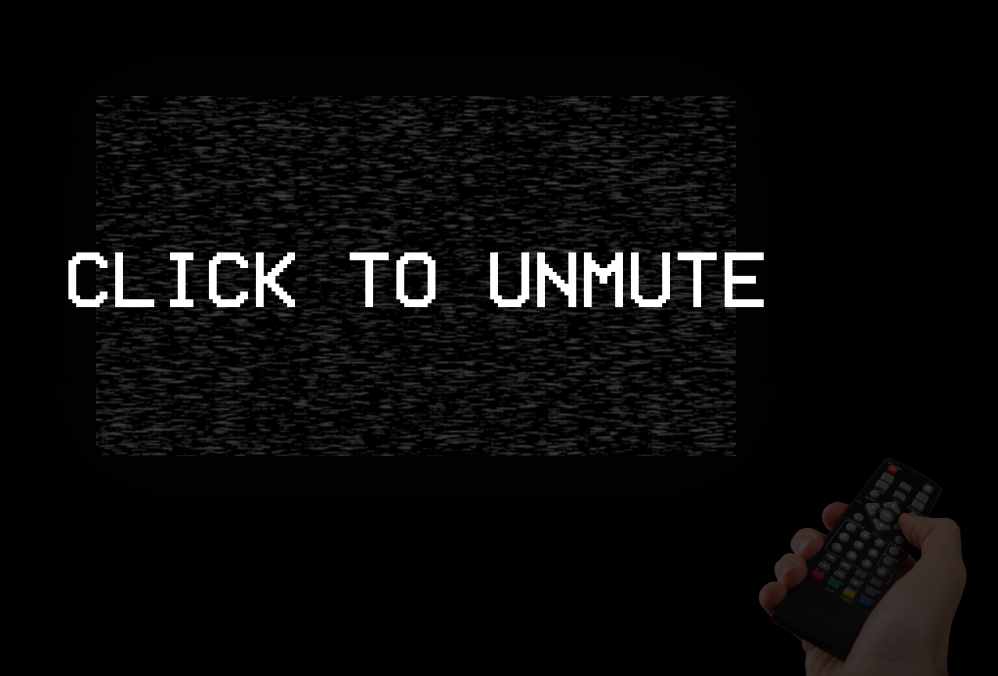
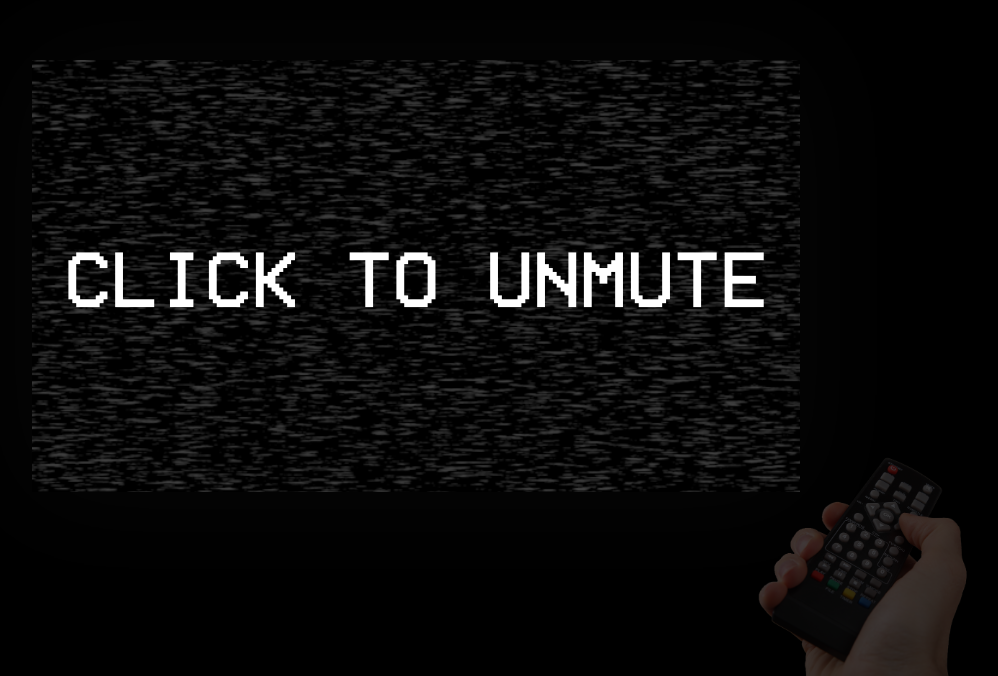
Before and after one commit to jchabin/tv, a plain HTML site: page index.html in a window 1280 px wide. Shown: the part 124-800 px from the top of the page, without its empty margins (224-1222 px from the left). Drawn offline with Linux system fonts and the light colour scheme.

Commit message:
moar changesz

```diff
--- a/index.html
+++ b/index.html
@@ -1,4 +1,11 @@
-<video id="player" autoplay muted></video>
+<title id="title">TV</title>
+
+<link rel="apple-touch-icon" sizes="180x180" href="/apple-touch-icon.png">
+<link rel="icon" type="image/png" sizes="32x32" href="/favicon-32x32.png">
+<link rel="icon" type="image/png" sizes="16x16" href="/favicon-16x16.png">
+<link rel="manifest" href="/site.webmanifest">
+
+<video id="player" autoplay muted playsinline></video>
 <div id="static"></div>
 <div id="overlay">
   <div id="channel"></div>
@@ -25,7 +32,7 @@
     top: 50%;
     left: 50%;
     transform: translate(-50%, -50%);
-    width: 50dvw;
+    width: 60dvw;
     aspect-ratio: 16/9;
     box-shadow: 0 0 8dvw rgba(255, 255, 255, .1);
   }
@@ -34,7 +41,7 @@
     top: 50%;
     left: 50%;
     transform: translate(-50%, -50%);
-    width: 50dvw;
+    width: 60dvw;
     aspect-ratio: 16/9;
     background-image: url("static.gif");
     background-size: cover;
@@ -45,7 +52,7 @@
     top: 50%;
     left: 50%;
     transform: translate(-50%, -50%);
-    width: 50dvw;
+    width: 60dvw;
     aspect-ratio: 16/9;
   }
   #channel {
@@ -152,6 +159,7 @@
     currentChannel = n;
     channel.innerHTML = `CH ${n}`;
     channel.style.display = "block";
+    document.getElementById("title").innerHTML = `CH ${n}`;
     player.src = CHANNELS[n].url.replaceAll("http://", "https://");
   	console.log("NOW TRYING", player.src);
     staticElem.style.display = "block";
--- a/server.js
+++ b/server.js
@@ -1,3 +1,7 @@
+// I use this script everywhere. Just hosts http server on port 80 to serve
+// static webpage content. I also usually use it as a starting point to add
+// actual server logic into later, if needed.
+
 const express = require("express");
 const os = require("os");
 
```
Also changed, not shown: android-chrome-192x192.png (added), android-chrome-512x512.png (added), apple-touch-icon.png (added), favicon-16x16.png (added), favicon-32x32.png (added), favicon.ico (added), site.webmanifest (added).
